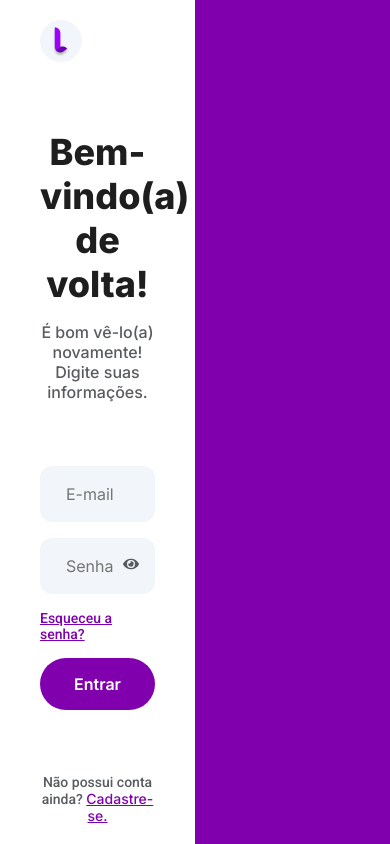
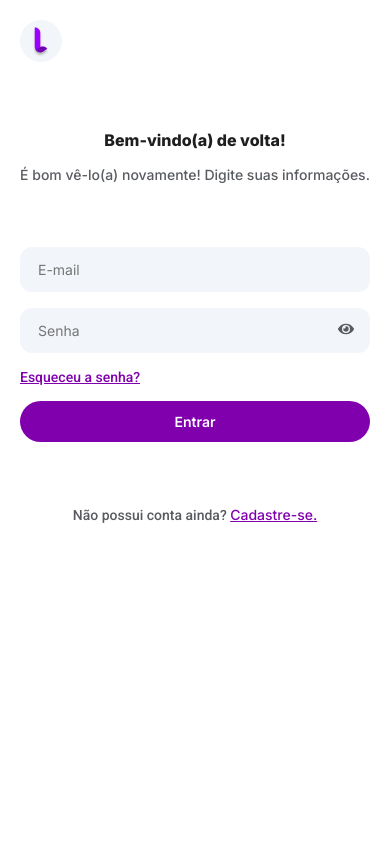
Before and after one commit to Laborus/Laborus-Web, a React (Vite) app: page /login in a window 390 px wide. Built offline with nearby package versions, Linux system fonts and the light colour scheme.

Commit message:
:art: :recycle: Componentize login page and improve responsiveness

```diff
--- a/src/routes/login/Login.module.css
+++ b/src/routes/login/Login.module.css
@@ -1,3 +1,64 @@
+.container {
+  display: flex;
+  width: 100%;
+  height: 100vh;
+}
+
+.loginBox {
+  width: 50%;
+  display: flex;
+  flex-direction: column;
+  justify-content: center;
+  padding: 40px;
+  background-color: var(--neutral-0);
+  border-radius: 8px;
+}
+
+.logo {
+  margin-bottom: var(--margin-large);
+  text-align: left;
+}
+
+.logo img {
+  width: 42px;
+  height: 42px;
+}
+
+.sideBanner {
+  width: 50%;
+  background-color: var(--primary-purple);
+  display: flex;
+  justify-content: center;
+  align-items: center;
+  color: var(--neutral-0);
+  font-size: var(--font-size-xlarge);
+}
+
+/* Responsividade para tablets (largura máxima: 768px) */
+@media (max-width: 768px) {
+  .container {
+    flex-direction: column;
+  }
+
+  .loginBox,
+  .sideBanner {
+    width: 100%;
+    border-radius: 0;
+  }
+
+  .loginBox {
+    padding: 20px;
+  }
+}
+
+/* Responsividade para smartphones (largura máxima: 480px) */
+@media (max-width: 480px) {
+  .sideBanner {
+    display: none;
+  }
+}
+
+/*
 .container {
   display: flex;
   width: 100%;
@@ -176,3 +237,51 @@
     transform: rotate(360deg);
   }
 }
+*/
+
+/* Responsividade para tablets (largura máxima: 768px) */
+/*
+@media (max-width: 768px) {
+  .container {
+    flex-direction: column;
+  }
+
+  .loginBox,
+  .sideBanner {
+    width: 100%;
+    border-radius: 0;
+  }
+
+  .loginBox {
+    padding: 20px;
+  }
+}
+*/
+
+/* Responsividade para smartphones (largura máxima: 480px) */
+/*
+@media (max-width: 480px) {
+  .title {
+    font-size: var(--font-size-large);
+  }
+
+  .titleDetails {
+    font-size: var(--font-size-medium);
+  }
+
+  .inputBox input {
+    padding: 12px 16px;
+    font-size: var(--font-size-medium);
+  }
+
+  .loginButton {
+    padding: 12px;
+    font-size: var(--font-size-medium);
+    border-radius: 24px;
+  }
+
+  .sideBanner {
+    display: none;
+  }
+}
+*/
--- /dev/null
+++ b/src/routes/login/components/inputField/InputField.module.css
@@ -0,0 +1,53 @@
+.inputBox {
+  position: relative;
+  margin-bottom: var(--margin-small);
+}
+
+.inputBox input {
+  width: 100%;
+  padding: 16px 24px;
+  font-size: var(--font-size-large);
+  font-weight: var(--font-weight-regular);
+  background-color: var(--neutral-200);
+  border: 2px solid transparent;
+  border-radius: 12px;
+  outline: none;
+}
+
+.inputBox input:focus {
+  border-color: var(--primary-purple);
+}
+
+.inputBox.errorActive input {
+  border-color: var(--red);
+}
+
+.inputBox .error {
+  color: var(--red);
+  font-size: var(--font-size-medium);
+  font-weight: var(--font-weight-medium);
+  margin-top: var(--margin-xsmall);
+  display: none;
+}
+
+.inputBox.errorActive .error {
+  display: block;
+}
+
+.inputBox i {
+  position: absolute;
+  right: 16px;
+  top: 50%;
+  transform: translateY(-50%);
+  cursor: pointer;
+  font-size: var(--font-size-large);
+  color: var(--neutral-700);
+  z-index: 1;
+}
+
+@media (max-width: 480px) {
+  .inputBox input {
+    padding: 12px 16px;
+    font-size: var(--font-size-medium);
+  }
+}
--- /dev/null
+++ b/src/routes/login/components/inputField/index.jsx
@@ -0,0 +1,11 @@
+import React from "react";
+import styles from "./InputField.module.css";
+
+export default function InputField({ type, name, placeholder, errorMessage }) {
+  return (
+    <div className={styles.inputBox}>
+      <input type={type} name={name} placeholder={placeholder} required />
+      <span className={styles.error}>{errorMessage}</span>
+    </div>
+  );
+}
--- /dev/null
+++ b/src/routes/login/components/loadingOverlay/LoadingOverlay.module.css
@@ -0,0 +1,30 @@
+.loadingOverlay {
+  position: fixed;
+  top: 0;
+  left: 0;
+  width: 100%;
+  height: 100%;
+  background: rgba(0, 0, 0, 0.5);
+  display: none;
+  align-items: center;
+  justify-content: center;
+  z-index: 1000;
+}
+
+.loader {
+  border: 8px solid rgba(0, 0, 0, 0.1);
+  border-left: 8px solid var(--primary-purple);
+  border-radius: 50%;
+  width: 60px;
+  height: 60px;
+  animation: spin 1s linear infinite;
+}
+
+@keyframes spin {
+  0% {
+    transform: rotate(0deg);
+  }
+  100% {
+    transform: rotate(360deg);
+  }
+}
--- /dev/null
+++ b/src/routes/login/components/loadingOverlay/index.jsx
@@ -0,0 +1,10 @@
+import React from "react";
+import styles from "./LoadingOverlay.module.css";
+
+export default function LoadingOverlay() {
+  return (
+    <div className={styles.loadingOverlay}>
+      <div className={styles.loader}></div>
+    </div>
+  );
+}
--- /dev/null
+++ b/src/routes/login/components/loginForm/LoginForm.module.css
@@ -0,0 +1,81 @@
+.title {
+  font-size: var(--font-size-xxlarge);
+  font-weight: var(--font-weight-xbold);
+  color: var(--neutral-800);
+  margin-bottom: var(--margin-small);
+  text-align: center;
+}
+
+.titleDetails {
+  font-size: var(--font-size-large);
+  font-weight: var(--font-weight-medium);
+  color: var(--neutral-700);
+  margin-bottom: var(--margin-large);
+  text-align: center;
+}
+
+.forgotPassword {
+  color: var(--primary-purple);
+  font-family: var(--font-secondary);
+  font-size: var(--font-size-medium);
+  font-weight: var(--font-weight-medium);
+  text-align: left;
+  display: block;
+  margin-bottom: var(--margin-small);
+  text-decoration: underline;
+}
+
+.loginButton {
+  width: 100%;
+  padding: 16px;
+  background-color: var(--primary-purple);
+  font-size: var(--font-size-large);
+  font-weight: var(--font-weight-semibold);
+  color: var(--neutral-0);
+  border: none;
+  border-radius: 48px;
+  cursor: pointer;
+  transition: var(--transition);
+}
+
+.loginButton:hover {
+  background-color: var(--primary-purple-hover);
+}
+
+.loginButton:disabled {
+  background-color: var(--neutral-200);
+  color: var(--neutral-700);
+  cursor: not-allowed;
+  opacity: 0.7;
+}
+
+.registerLink {
+  font-family: var(--font-secondary);
+  font-size: var(--font-size-medium);
+  font-weight: var(--font-weight-medium);
+  color: var(--neutral-700);
+  text-align: center;
+  margin-top: var(--margin-large);
+}
+
+.registerLink a {
+  color: var(--primary-purple);
+  text-decoration: underline;
+}
+
+/* Responsividade para smartphones (largura máxima: 480px) */
+@media (max-width: 480px) {
+  .title {
+    font-size: var(--font-size-large);
+  }
+
+  .titleDetails {
+    font-size: var(--font-size-medium);
+  }
+
+  .loginButton {
+    padding: 12px;
+    font-size: var(--font-size-medium);
+    border-radius: 24px;
+  }
+}
--- /dev/null
+++ b/src/routes/login/components/loginForm/index.jsx
@@ -0,0 +1,36 @@
+import React from "react";
+import styles from "./LoginForm.module.css";
+import InputField from "../inputField";
+import PasswordField from "../passwordField";
+
+export default function LoginForm({ onSubmit }) {
+  return (
+    <form onSubmit={onSubmit} className={styles.form}>
+      <h1 className={styles.title}>Bem-vindo(a) de volta!</h1>
+      <p className={styles.titleDetails}>
+        É bom vê-lo(a) novamente! Digite suas informações.
+      </p>
+
+      <InputField
+        type="email"
+        name="email"
+        placeholder="E-mail"
+        errorMessage="Os campos não podem estar vazios."
+      />
+
+      <PasswordField />
+
+      <a href="#" className={styles.forgotPassword}>
+        Esqueceu a senha?
+      </a>
+
+      <button type="submit" className={styles.loginButton}>
+        Entrar
+      </button>
+
+      <p className={styles.registerLink}>
+        Não possui conta ainda? <a href="#">Cadastre-se.</a>
+      </p>
+    </form>
+  );
+}
--- /dev/null
+++ b/src/routes/login/components/passwordField/index.jsx
@@ -0,0 +1,25 @@
+import React, { useState } from "react";
+import { FaEye, FaEyeSlash } from "react-icons/fa";
+import styles from "../inputField/InputField.module.css";
+
+export default function PasswordField() {
+  const [showPassword, setShowPassword] = useState(false);
+
+  const togglePasswordVisibility = () => {
+    setShowPassword((prev) => !prev);
+  };
+
+  return (
+    <div className={styles.inputBox}>
+      <input
+        type={showPassword ? "text" : "password"}
+        name="password"
+        placeholder="Senha"
+        required
+      />
+      <i onClick={togglePasswordVisibility} className={styles.togglePassword}>
+        {showPassword ? <FaEyeSlash /> : <FaEye />}
+      </i>
+    </div>
+  );
+}
--- a/src/routes/login/index.jsx
+++ b/src/routes/login/index.jsx
@@ -1,65 +1,95 @@
-import React, { useState } from "react";
+import React from "react";
 import styles from "./Login.module.css";
-
-import { FaEye, FaEyeSlash } from "react-icons/fa"; // Ícones Font Awesome
+import LoginForm from "./components/loginForm";
+import LoadingOverlay from "./components/loadingOverlay";
 
 export default function Login() {
-  const [showPassword, setShowPassword] = useState(false); // Estado para mostrar/ocultar senha
-  const [loading, setLoading] = useState(false); // Estado de carregamento
-
-  const togglePasswordVisibility = () => {
-    setShowPassword((prev) => !prev);
-  };
+  const [loading, setLoading] = React.useState(false); // Estado de carregamento
 
   const handleSubmit = (event) => {
     event.preventDefault();
-    setLoading(true); // Simula o carregamento
-    setTimeout(() => setLoading(false), 2000); // Exemplo de espera simulada
+    setLoading(true);
+    setTimeout(() => setLoading(false), 2000); // Simula carregamento
   };
 
   return (
+    <>
       <div className={styles.container}>
         <div className={styles.loginBox}>
           <div className={styles.logo}>
             <img src="/laborus-logotipo-42x42.png" alt="Logotipo Laborus" />
           </div>
-        <h1 className={styles.title}>Bem-vindo(a) de volta!</h1>
-        <p className={styles.titleDetails}>
-          É bom vê-lo(a) novamente! Digite suas informações.
-        </p>
-        <form id="login-form" onSubmit={handleSubmit}>
-          <div className={`${styles.inputBox} ${styles.emailBox}`}>
-            <input type="email" name="email" placeholder="E-mail" required />
-            <span className={`${styles.error} ${styles.emailError}`}>
-              Os campos não podem estar vazios.
-            </span>
-          </div>
-          <div className={styles.inputBox}>
-            <input
-              type={showPassword ? "text" : "password"}
-              name="password"
-              placeholder="Senha"
-              required
-            />
-            <i
-              onClick={togglePasswordVisibility}
-              className={styles.togglePassword}
-            >
-              {showPassword ? <FaEyeSlash /> : <FaEye />}
-            </i>
-          </div>
-          <a href="#" className={styles.forgotPassword}>
-            Esqueceu a senha?
-          </a>
-          <button type="submit" className={styles.loginButton}>
-            Entrar
-          </button>
-        </form>
-        <p className={styles.registerLink}>
-          Não possui conta ainda? <a href="#">Cadastre-se.</a>
-        </p>
+          <LoginForm onSubmit={handleSubmit} />
         </div>
         <div className={styles.sideBanner}></div>
       </div>
+      {loading && <LoadingOverlay />} {/* Exibe o overlay de carregamento */}
+    </>
   );
 }
+
+// import React, { useState } from "react";
+// import styles from "./Login.module.css";
+
+// import { FaEye, FaEyeSlash } from "react-icons/fa"; // Ícones Font Awesome
+
+// export default function Login() {
+//   const [showPassword, setShowPassword] = useState(false); // Estado para mostrar/ocultar senha
+//   const [loading, setLoading] = useState(false); // Estado de carregamento
+
+//   const togglePasswordVisibility = () => {
+//     setShowPassword((prev) => !prev);
+//   };
+
+//   const handleSubmit = (event) => {
+//     event.preventDefault();
+//     setLoading(true); // Simula o carregamento
+//     setTimeout(() => setLoading(false), 2000); // Exemplo de espera simulada
+//   };
+
+//   return (
+//     <div className={styles.container}>
+//       <div className={styles.loginBox}>
+//         <div className={styles.logo}>
+//           <img src="/laborus-logotipo-42x42.png" alt="Logotipo Laborus" />
+//         </div>
+//         <h1 className={styles.title}>Bem-vindo(a) de volta!</h1>
+//         <p className={styles.titleDetails}>
+//           É bom vê-lo(a) novamente! Digite suas informações.
+//         </p>
+//         <form id="login-form" onSubmit={handleSubmit}>
+//           <div className={`${styles.inputBox} ${styles.emailBox}`}>
+//             <input type="email" name="email" placeholder="E-mail" required />
+//             <span className={`${styles.error} ${styles.emailError}`}>
+//               Os campos não podem estar vazios.
+//             </span>
+//           </div>
+//           <div className={styles.inputBox}>
+//             <input
+//               type={showPassword ? "text" : "password"}
+//               name="password"
+//               placeholder="Senha"
+//               required
+//             />
+//             <i
+//               onClick={togglePasswordVisibility}
+//               className={styles.togglePassword}
+//             >
+//               {showPassword ? <FaEyeSlash /> : <FaEye />}
+//             </i>
+//           </div>
+//           <a href="#" className={styles.forgotPassword}>
+//             Esqueceu a senha?
+//           </a>
+//           <button type="submit" className={styles.loginButton}>
+//             Entrar
+//           </button>
+//         </form>
+//         <p className={styles.registerLink}>
+//           Não possui conta ainda? <a href="#">Cadastre-se.</a>
+//         </p>
+//       </div>
+//       <div className={styles.sideBanner}></div>
+//     </div>
+//   );
+// }
```
Lines whose indentation alone changed are shown as unchanged.
